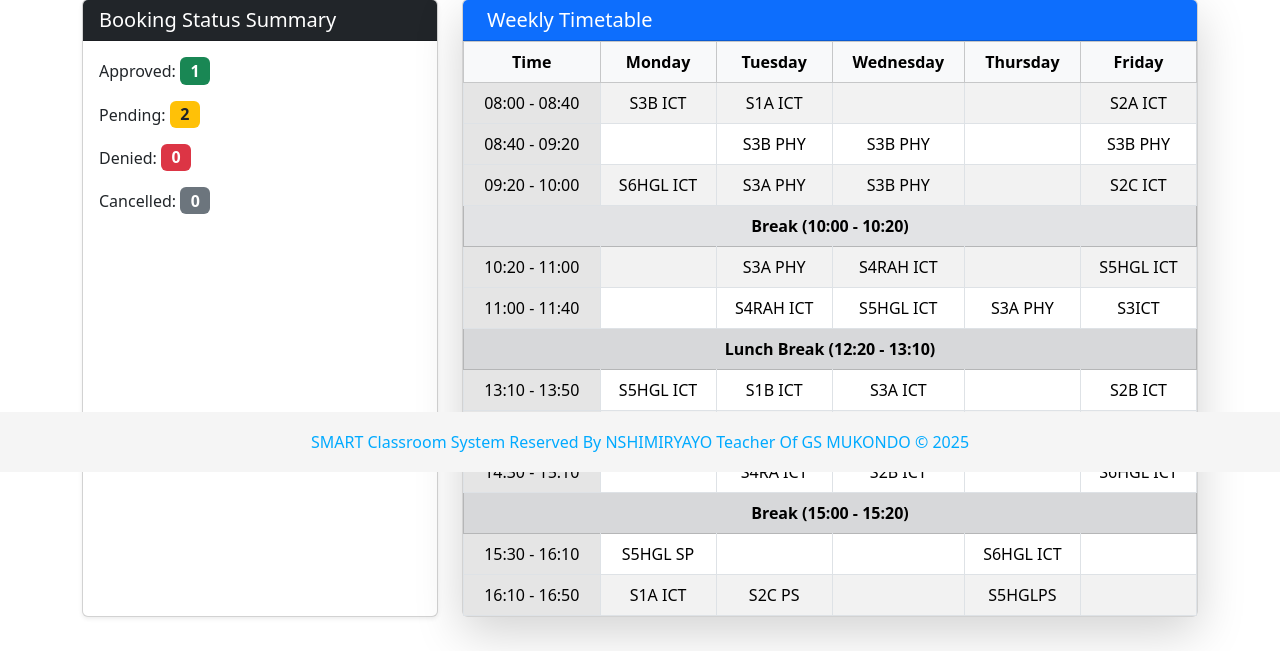
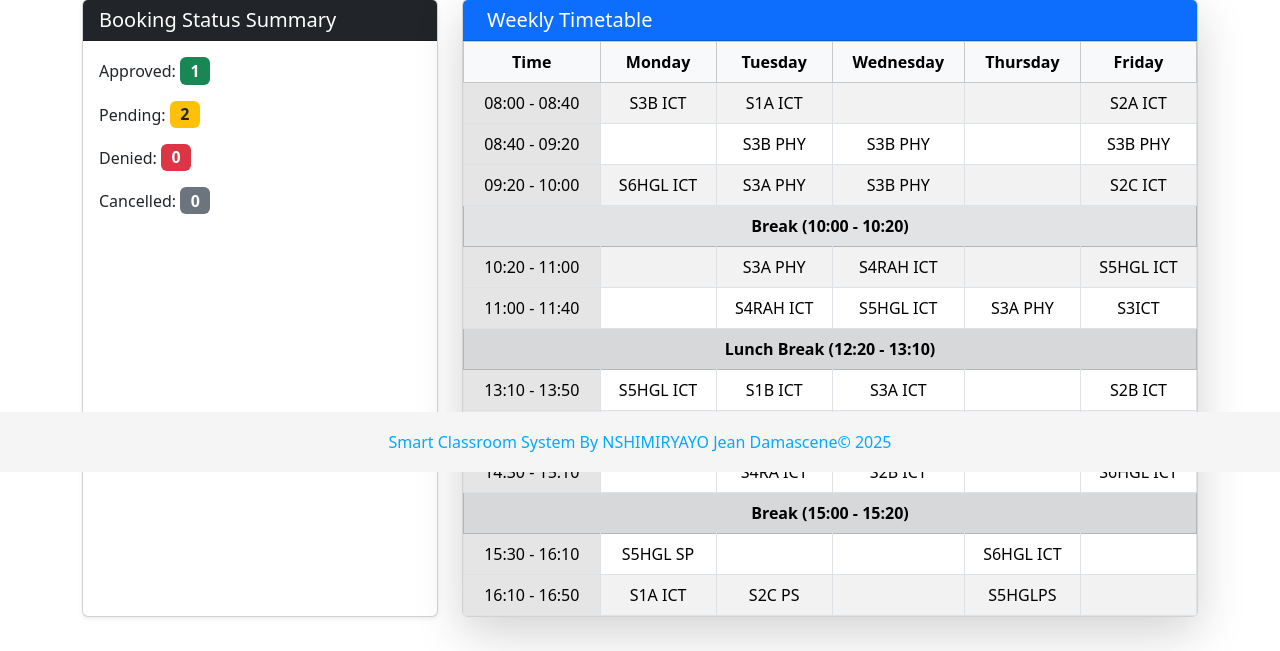
Before and after one commit to Damascene20/MANAGEMENTOFSMARTCLASSROOM, a Flask app: page /admin/reports in a window 1280 px wide. Shown: the part 328-979 px from the top of the page. Run offline with Flask 3, Linux system fonts and the light colour scheme; data comes from the database, SQL or seed files in the repository.

Commit message:
Update footer copyright text in base.html

```diff
--- a/templates/base.html
+++ b/templates/base.html
@@ -152,7 +152,7 @@
     <footer class="footer text-center">
         <div class="container">
             <span class="text-sky">
-                SMART Classroom System Reserved By NSHIMIRYAYO Teacher Of GS MUKONDO &copy;
+                Smart Classroom System By NSHIMIRYAYO Jean Damascene&copy;
                 {% if now is defined %}
                     {{ now.year }}
                 {% else %}
```
